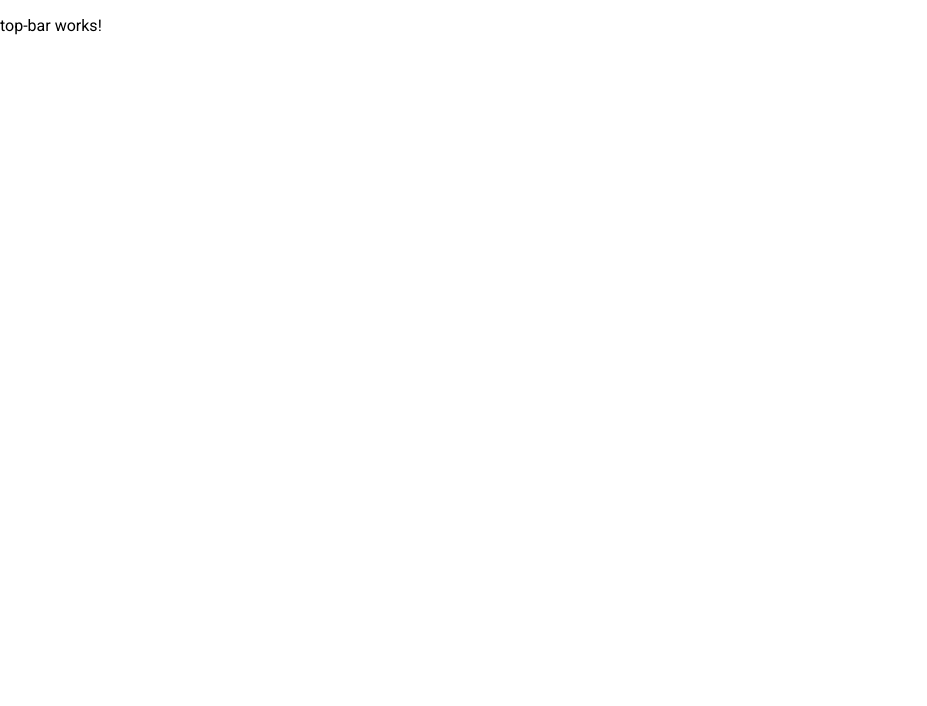
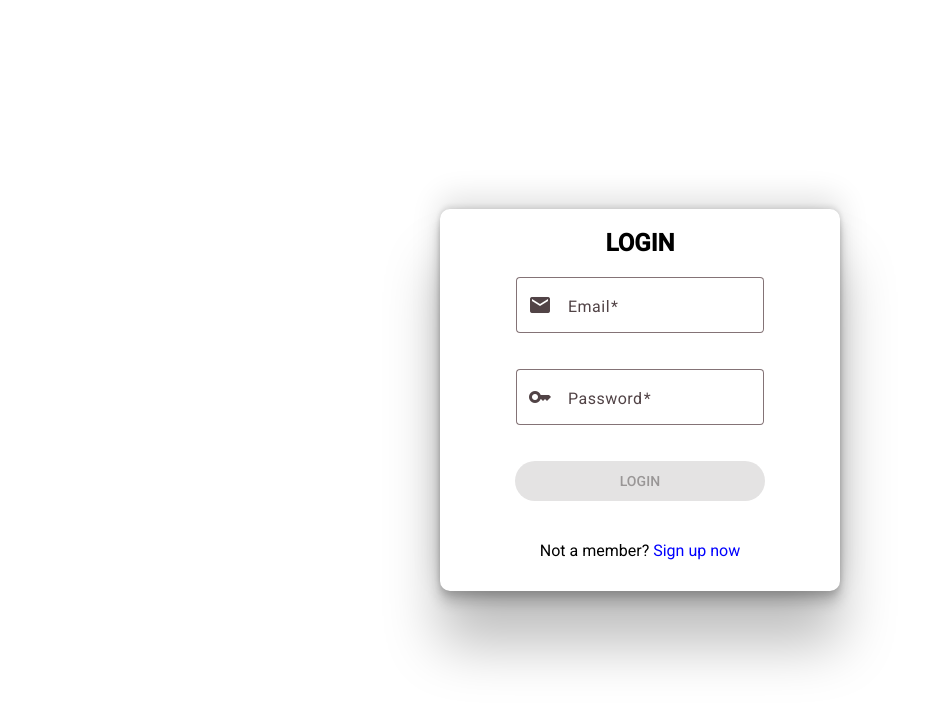
Before and after one commit to andres19r/ecommerce-client, an Angular app: page /auth/login in a window 1280 px wide. Before the commit this address led to /. Shown: the top 706 px of the page, without its empty margins (0-927 px from the left). Built offline with nearby package versions, Linux system fonts and the light colour scheme.

Commit message:
feat(auth): implement login component

```diff
--- a/src/app/app.component.html
+++ b/src/app/app.component.html
@@ -1 +1 @@
-<app-top-bar />
+<router-outlet />
--- a/src/app/app.routes.ts
+++ b/src/app/app.routes.ts
@@ -1,3 +1,24 @@
 import { Routes } from '@angular/router';
+import { LoginComponent } from './auth/login/login.component';
+import { RegisterComponent } from './auth/register/register.component';
 
-export const routes: Routes = [];
+export const routes: Routes = [
+  {
+    path: 'auth',
+    children: [
+      {
+        path: 'login',
+        component: LoginComponent,
+      },
+      {
+        path: 'register',
+        component: RegisterComponent,
+      },
+      {
+        path: '**',
+        redirectTo: 'login',
+        pathMatch: 'full',
+      },
+    ],
+  },
+];
--- a/src/app/auth/login/login.component.html
+++ b/src/app/auth/login/login.component.html
@@ -1 +1,32 @@
-<p>login works!</p>
+<section class="login-container">
+  <div class="login-container__content">
+    <h2>LOGIN</h2>
+    <form
+      (submit)="onSubmit()"
+      [formGroup]="loginForm"
+      class="login-container__form"
+    >
+      <p>
+        <mat-form-field appearance="outline">
+          <mat-label>Email</mat-label>
+          <input formControlName="email" matInput />
+          <mat-icon matIconPrefix>mail</mat-icon>
+        </mat-form-field>
+      </p>
+      <p>
+        <mat-form-field appearance="outline">
+          <mat-label>Password</mat-label>
+          <input formControlName="password" type="password" matInput />
+          <mat-icon matIconPrefix>key</mat-icon>
+        </mat-form-field>
+      </p>
+      <button type="submit" [disabled]="loginForm.invalid" mat-flat-button>
+        LOGIN
+      </button>
+    </form>
+
+    <div class="login-container__signup">
+      <p>Not a member? <a routerLink="/auth/register">Sign up now</a></p>
+    </div>
+  </div>
+</section>
--- a/src/app/auth/login/login.component.scss
+++ b/src/app/auth/login/login.component.scss
@@ -0,0 +1,38 @@
+.login-container {
+  display: flex;
+  justify-content: center;
+  align-items: center;
+  height: 100%;
+  &__content {
+    text-align: center;
+    width: 400px;
+    height: fit-content;
+    border-radius: 10px;
+    box-shadow:
+      rgba(0, 0, 0, 0.25) 0px 54px 55px,
+      rgba(0, 0, 0, 0.12) 0px -12px 30px,
+      rgba(0, 0, 0, 0.12) 0px 4px 6px,
+      rgba(0, 0, 0, 0.17) 0px 12px 13px,
+      rgba(0, 0, 0, 0.09) 0px -3px 5px;
+    button {
+      width: 250px;
+    }
+  }
+
+  &__form {
+    margin-bottom: 20px;
+  }
+
+  &__signup {
+    display: flex;
+    align-items: center;
+    justify-content: center;
+    height: 40px;
+    margin-top: 30px;
+    margin-bottom: 20px;
+    a {
+      text-decoration: none;
+      color: blue;
+    }
+  }
+}
--- a/src/app/auth/login/login.component.ts
+++ b/src/app/auth/login/login.component.ts
@@ -1,12 +1,37 @@
-import { Component } from '@angular/core';
+import { Component, inject } from '@angular/core';
+import { FormBuilder, ReactiveFormsModule, Validators } from '@angular/forms';
+import { MatButtonModule } from '@angular/material/button';
+import { MatFormFieldModule } from '@angular/material/form-field';
+import { MatIconModule } from '@angular/material/icon';
+import { MatInputModule } from '@angular/material/input';
+import { RouterModule } from '@angular/router';
 
 @Component({
   selector: 'app-login',
   standalone: true,
-  imports: [],
+  imports: [
+    MatFormFieldModule,
+    MatInputModule,
+    MatIconModule,
+    MatButtonModule,
+    ReactiveFormsModule,
+    RouterModule,
+  ],
   templateUrl: './login.component.html',
-  styleUrl: './login.component.scss'
+  styleUrl: './login.component.scss',
 })
 export class LoginComponent {
+  private formBuilder = inject(FormBuilder);
 
+  loginForm = this.formBuilder.group({
+    email: ['', [Validators.required, Validators.email]],
+    password: ['', Validators.required],
+  });
+
+  onSubmit() {
+    if (this.loginForm.invalid) return;
+
+    const { email, password } = this.loginForm.value;
+    console.log(email, password);
+  }
 }
```
